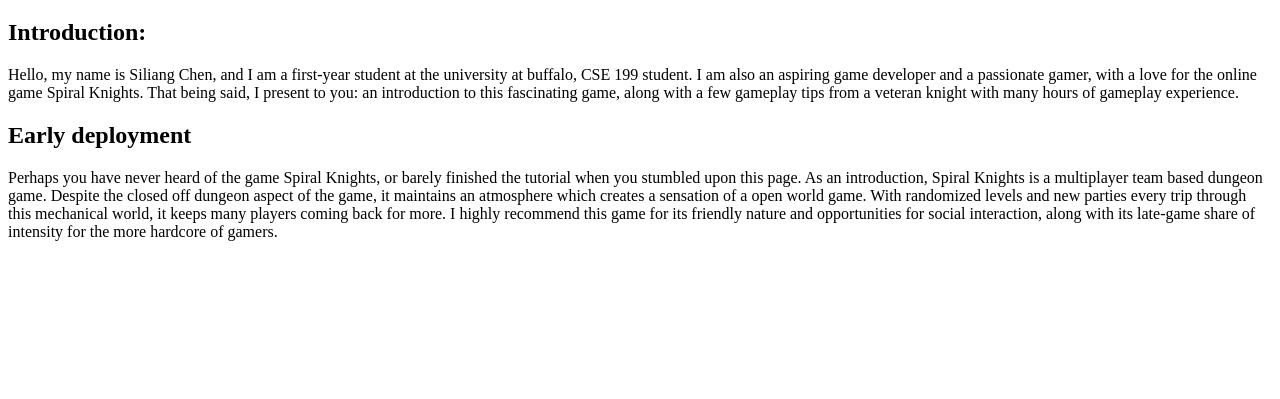
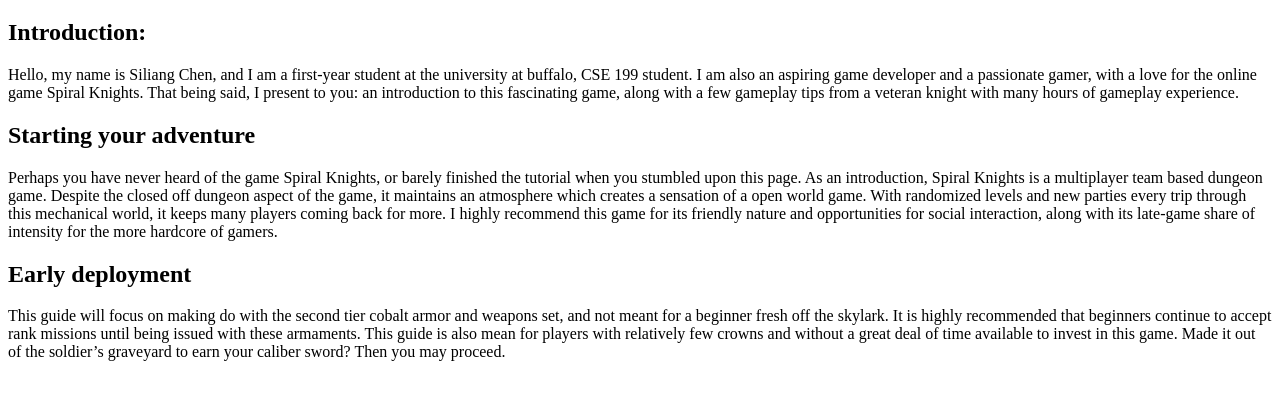
Before and after one commit to Siliangc/Siliangc.github.io, a plain HTML site: page index.html in a window 1280 px wide. Shown: the part 61-460 px from the top of the page. Drawn offline with Linux system fonts and the light colour scheme.

Commit message:
Update index.html

```diff
--- a/index.html
+++ b/index.html
@@ -9,8 +9,12 @@
   the online game Spiral Knights. That being said, I present to you: an introduction to this fascinating
   game, along with a few gameplay tips from a veteran knight with many hours of gameplay experience.
 </p>
+  <h2>Starting your adventure</h2>
+  <p>Perhaps you have never heard of the game Spiral Knights, or barely finished the tutorial when you stumbled upon this page. As an introduction, Spiral Knights is a multiplayer team based dungeon game. Despite the closed off dungeon aspect of the game, it maintains an atmosphere which creates a sensation of a open world game. With randomized levels and new parties every trip through this mechanical world, it keeps many players coming back for more. I highly recommend this game for its friendly nature and opportunities for social interaction, along with its late-game share of intensity for the more hardcore of gamers.
+  </p>
   <h2>Early deployment</h2>
-  <p>Perhaps you have never heard of the game Spiral Knights, or barely finished the tutorial when you stumbled upon this page. As an introduction, Spiral Knights is a multiplayer team based dungeon game. Despite the closed off dungeon aspect of the game, it maintains an atmosphere which creates a sensation of a open world game. With randomized levels and new parties every trip through this mechanical world, it keeps many players coming back for more. I highly recommend this game for its friendly nature and opportunities for social interaction, along with its late-game share of intensity for the more hardcore of gamers.
+  <p>This guide will focus on making do with the second tier cobalt armor and weapons set, and not meant for a beginner fresh off the skylark. It is highly recommended that beginners continue to accept rank missions until being issued with these armaments. This guide is also mean for players with relatively few crowns and without a great deal of time available to invest in this game. Made it out of the soldier’s graveyard to earn your caliber sword? Then you may proceed.
+
   </p>
 
 </body>
```
